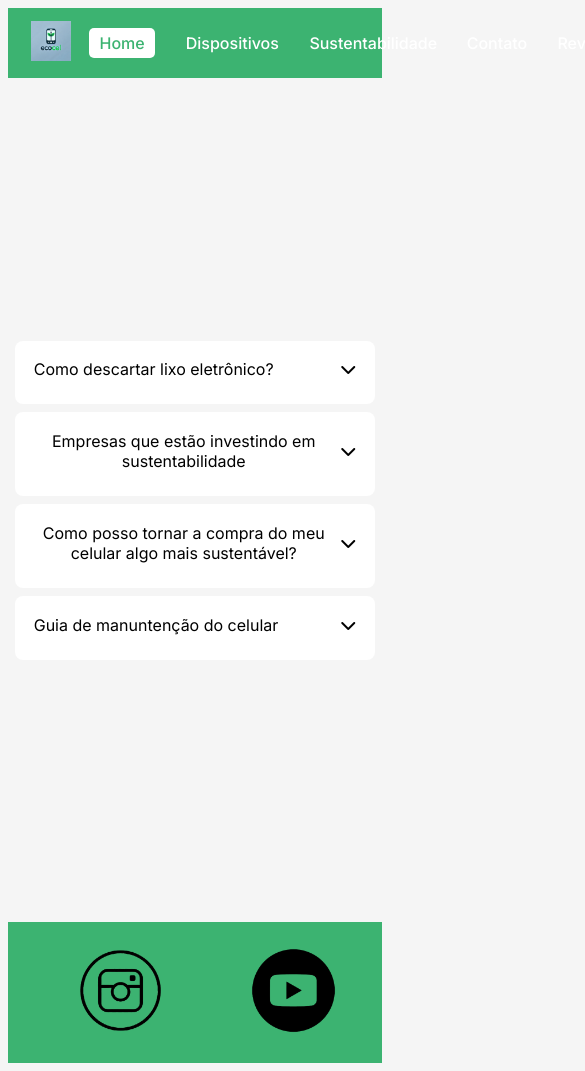
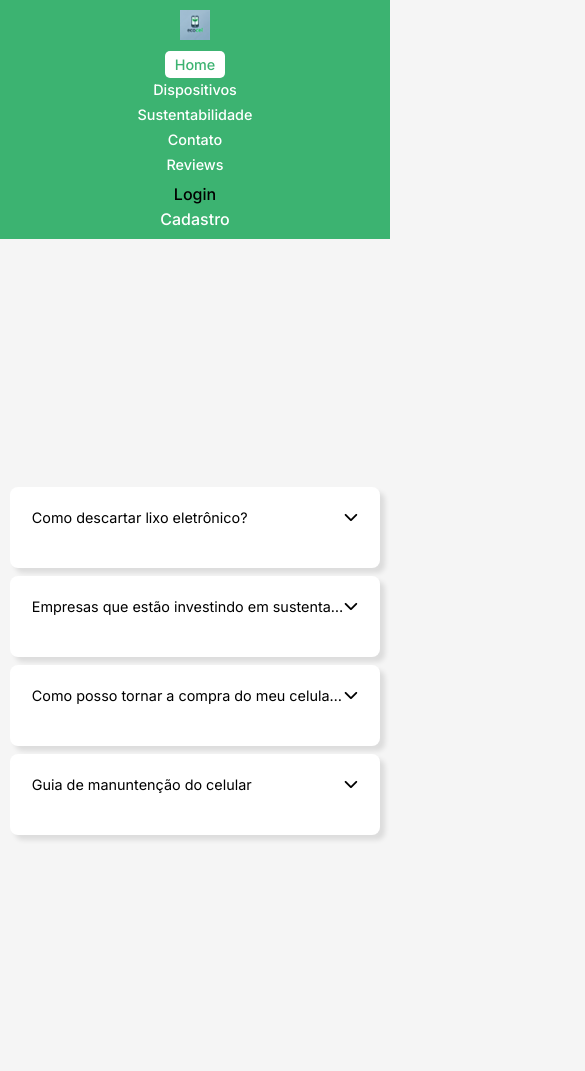
Before and after one commit to ICEI-PUC-Minas-PCO-SI/pco-si-2024-2-tiaw-ecocel, a website: page src/acordeon.html in a window 390 px wide. Shown: the top 1071 px of the page, 585 px wide, since content can reach past the window. After the commit the page ends 844 px from the top, so only its background shows below. Drawn offline with Linux system fonts and the light colour scheme.

Commit message:
Ajeitando o código

```diff
--- a/src/acordeon.html
+++ b/src/acordeon.html
@@ -43,6 +43,7 @@
             <div class="accordion-body">
                 <p>
                     O descarte de lixo eletrônico deve ser feito de maneira responsável para evitar danos ao meio ambiente e à saúde humana. Equipamentos eletrônicos contêm substâncias tóxicas, como mercúrio e chumbo, que podem contaminar o solo e a água, por isso não devem ser descartados no lixo comum. O ideal é procurar pontos de coleta especializados, como centros de reciclagem ou locais que aceitam o e-lixo. Muitos fabricantes e lojas também possuem programas de devolução ou troca, permitindo entregar aparelhos antigos e, às vezes, obter descontos em novos produtos. Além disso, é importante apagar todos os dados dos dispositivos antes de descartá-los para garantir a segurança da informação. A reciclagem desses materiais contribui para a economia circular, permitindo o reaproveitamento de metais, plásticos e outros componentes.
+                    <a href="API.html">Veja se há locais de descarte próximos a você!</a>
                 </p>
             </div>
         </div>
@@ -115,8 +116,8 @@
     <script src="src/javascript/script.js"></script>
 </main>
 
-<footer class="footer mt-5" style="background-color: #3CB371;">
-    <div class="container py-3">
+<footer>
+    <div class="container">
         <a class="footer-brand" href="#"><img src="img/ig-removebg-preview.png" alt="Instagram"></a>
         <a class="footer-brand" href="#"><img src="img/yt-removebg-preview.png" alt="Youtube"></a>
     </div>
--- a/src/css/style-API.css
+++ b/src/css/style-API.css
@@ -1,3 +1,26 @@
+/* Reset básico */
+* {
+    margin: 0;
+    padding: 0;
+    box-sizing: border-box;
+}
+
+/* Estrutura básica */
+body {
+    font-family: Arial, sans-serif;
+    line-height: 1.6;
+    display: flex;
+    flex-direction: column;
+    min-height: 100vh;
+    margin: 0;
+}
+
+main {
+    flex: 1;
+    padding: 20px;
+}
+
+/* Navbar */
 .navbar {
     display: flex;
     align-items: center;
@@ -6,7 +29,6 @@
     padding: 10px 20px;
 }
 
-/* Estilização do logo */
 .navbar .logo {
     height: 40px;
 }
@@ -45,6 +67,7 @@
 .navbar-buttons {
     display: flex;
     align-items: center;
+    gap: 10px;
 }
 
 .navbar-buttons .login-btn {
@@ -55,65 +78,149 @@
 }
 
 .navbar-buttons .register-btn {
-    border: 5px;
+    border: none;
     text-decoration: none;
     color: white;
     font-weight: 500;
+    background-color: transparent;
     transition: color 0.3s;
 }
 
+/* Formulário e Mapa */
+#form-container {
+    margin: 20px auto;
+    font-family: Arial, sans-serif;
+    max-width: 600px;
+    background: #f9f9f9;
+    padding: 20px;
+    border-radius: 8px;
+    box-shadow: 0 2px 5px rgba(0, 0, 0, 0.1);
+}
 
+#form-container h1 {
+    font-size: 2rem;
+    margin-bottom: 20px;
+    text-align: center;
+}
 
+#form-container input,
+#form-container button {
+    width: 100%;
+    padding: 10px;
+    margin: 5px 0;
+    font-size: 16px;
+    border: 1px solid #ccc;
+    border-radius: 5px;
+}
 
-body {
-    display: flex;
-    flex-direction: column;
-    min-height: 100vh;
-    margin: 0;
+#form-container button {
+    background-color: #3CB371;
+    color: white;
+    font-weight: bold;
+    cursor: pointer;
+    transition: background-color 0.3s;
 }
-main {
-    flex: 1;
+
+#form-container button:hover {
+    background-color: #2d8c5c;
 }
+
 #map {
     height: 500px;
     width: 100%;
     margin-top: 20px;
+    border-radius: 8px;
+    overflow: hidden;
+    box-shadow: 0 2px 5px rgba(0, 0, 0, 0.1);
 }
-#form-container {
-    margin: 20px;
-    font-family: Arial, sans-serif;
-}
-input, button {
-    padding: 10px;
-    margin: 5px 0;
-    width: 100%;
-    max-width: 400px;
-    font-size: 16px;
-}
+
+/* Relatório de Pontos */
 #places-report {
     margin-top: 20px;
     font-family: Arial, sans-serif;
 }
+
 #places-report ul {
     list-style-type: none;
     padding: 0;
 }
+
 #places-report li {
     padding: 8px;
     background-color: #f9f9f9;
     border: 1px solid #ddd;
     margin-bottom: 5px;
 }
+
 #places-report li strong {
     color: #333;
 }
+
+/* Rodapé */
 footer {
     background-color: #3CB371;
     text-align: center;
     padding: 10px 0;
     color: white;
 }
+
 footer a img {
     width: 40px;
     margin: 0 10px;
+    transition: transform 0.3s;
 }
+
+footer a img:hover {
+    transform: scale(1.2);
+}
+
+/* ===== Responsividade ===== */
+
+/* Tablets (768px a 1024px) */
+@media (max-width: 1024px) {
+    .navbar {
+        flex-wrap: wrap;
+        justify-content: center;
+        gap: 10px;
+    }
+
+    .navbar-links {
+        flex-direction: column;
+        align-items: center;
+        gap: 10px;
+    }
+
+    .navbar-buttons {
+        flex-direction: column;
+        align-items: center;
+        gap: 5px;
+    }
+
+    #form-container h1 {
+        font-size: 1.5rem;
+    }
+
+    #map {
+        height: 300px;
+    }
+
+    #places-report {
+        padding: 0 10px;
+    }
+}
+
+/* Celulares pequenos (menores que 480px) */
+@media (max-width: 480px) {
+    .navbar .logo {
+        max-height: 40px;
+    }
+
+    #form-container input,
+    #form-container button {
+        font-size: 0.9rem;
+    }
+
+    footer a img {
+        width: 25px;
+    }
+}
--- a/src/css/style-Accordion.css
+++ b/src/css/style-Accordion.css
@@ -1,17 +1,19 @@
 @import url('https://fonts.googleapis.com/css2?family=Inter:ital,opsz,wght@0,14..32,100..900;1,14..32,100..900&display=swap');
 
 * {
-    padding: 1%;
-    margin: 0;
+    padding: 0; /* Remover padding */
+    margin: 0; /* Remover margem */
     box-sizing: border-box;
     font-family: 'Inter', sans-serif;
 }
 
-body {
-
+html, body {
+    height: 100%; /* Garantir que a altura seja 100% */
     background-color: #F5F5F5;
+    overflow-x: hidden; /* Impedir rolagem horizontal */
 }
 
+/* Navbar */
 .navbar {
     display: flex;
     align-items: center;
@@ -59,6 +61,7 @@ body {
 .navbar-buttons {
     display: flex;
     align-items: center;
+    gap: 10px;
 }
 
 .navbar-buttons .login-btn {
@@ -84,34 +87,31 @@ h2 {
     color: #808080;
 }
 
-main{
+main {
     min-height: 100vh;
     display: flex;
     align-items: center;
     justify-content: center;
-
 }
-
-
-
-
 
 #container {
     display: flex;
     flex-direction: column;
     gap: 8px;
-    width: 500px;
+    width: 100%; /* Preencher 100% da largura */
+    max-width: 500px; /* Limite de largura para telas maiores */
+    margin: 0 auto; /* Centralizar no meio */
 }
 
-.accordion{
+.accordion {
     background-color: #fff;
     border-radius: 8px;
     padding: 12px;
     cursor: pointer;
-    box-shadow: 5px 5px 5 px rgba(0, 0, 0, 0.1);
+    box-shadow: 5px 5px 5px rgba(0, 0, 0, 0.1);
 }
 
-.accordion-header{
+.accordion-header {
     width: 100%;
     border: none;
     background-color: transparent;
@@ -122,30 +122,30 @@ main{
     cursor: pointer;
 }
 
-.accordion-header spam{
+.accordion-header span {
     max-width: 100%;
     white-space: nowrap;
     overflow: hidden;
     text-overflow: ellipsis;
 }
 
-.accordion-body{
+.accordion-body {
     color: #444;
     font-size: 14px;
     opacity: 0;
     height: 0;
     overflow: hidden;
-    transition: opacity .3s;
+    transition: opacity 0.3s;
 }
 
-.accordion-body.active{
+.accordion-body.active {
     height: 100%;
     opacity: 1;
     padding: 5px 0px;
 }
 
-.arrow{
-    transition: transform .2s linear;
+.arrow {
+    transition: transform 0.2s linear;
 }
 
 .accordion:has(.active) .arrow {
@@ -154,15 +154,100 @@ main{
 
 footer {
     background-color: #3CB371;
-    padding: 10px;
-    text-align: left; /* Alinha o conteúdo do footer à esquerda */
+    text-align: center;
+    padding: 10px 0;
 }
 
-.footer-brand img {
-    height: 110px;
+footer a img {
+    width: 70px;
+    margin: 0 10px;
 }
 
-footer a {
-    color: #fff;
-    margin-right: 10px; /* Aproxima os ícones uns dos outros */
+#form-container {
+    margin: 20px;
+    font-family: Arial, sans-serif;
 }
+
+/* ===== Responsividade ===== */
+
+/* Tablets e telas médias (768px a 1024px) */
+@media (max-width: 1024px) {
+    .navbar {
+        flex-wrap: wrap;
+        justify-content: center;
+    }
+
+    .navbar-links {
+        flex-wrap: wrap;
+        justify-content: center;
+        gap: 10px;
+    }
+
+    .navbar-buttons {
+        flex-wrap: wrap;
+        justify-content: center;
+        gap: 5px;
+    }
+
+    #container {
+        width: 90%;
+    }
+
+    .accordion-header {
+        font-size: 1rem;
+    }
+}
+
+/* Telas pequenas e celulares (480px a 768px) */
+@media (max-width: 768px) {
+    .navbar {
+        flex-direction: column;
+        align-items: center;
+        gap: 10px;
+    }
+
+    .navbar .logo {
+        height: 35px;
+    }
+
+    .navbar-links {
+        flex-direction: column;
+        align-items: center;
+        gap: 5px;
+    }
+
+    .navbar-buttons {
+        flex-direction: column;
+        align-items: center;
+        gap: 5px;
+    }
+
+    #container {
+        width: 95%;
+    }
+}
+
+/* Celulares pequenos (menores que 480px) */
+@media (max-width: 480px) {
+    .navbar .logo {
+        height: 30px;
+    }
+
+    .navbar-links .nav-link {
+        font-size: 0.9rem;
+    }
+
+    .accordion-header {
+        font-size: 0.9rem;
+        padding: 10px;
+    }
+
+    .accordion-body {
+        font-size: 0.8rem;
+        padding: 10px;
+    }
+
+    footer a img {
+        width: 50px;
+    }
+}
```
